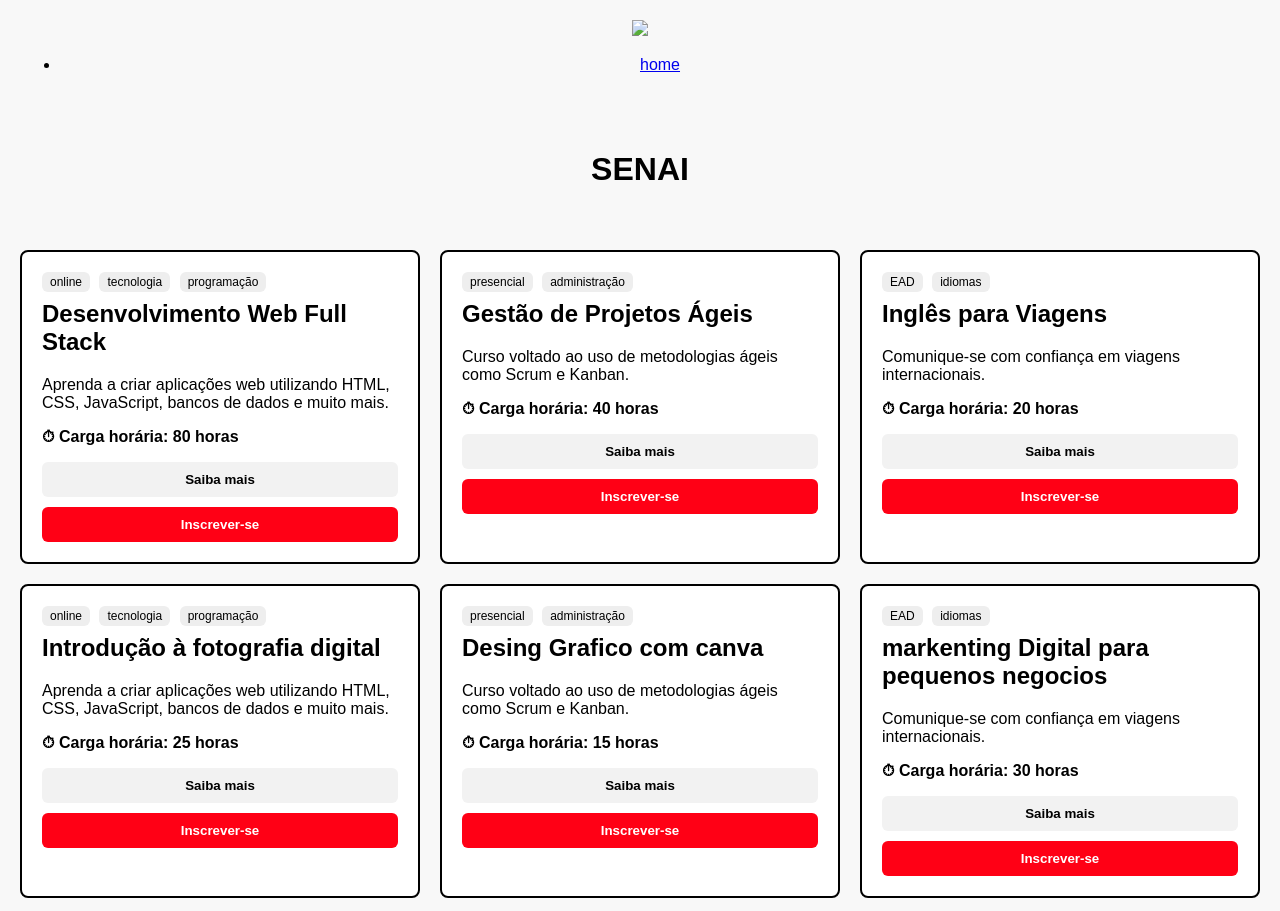
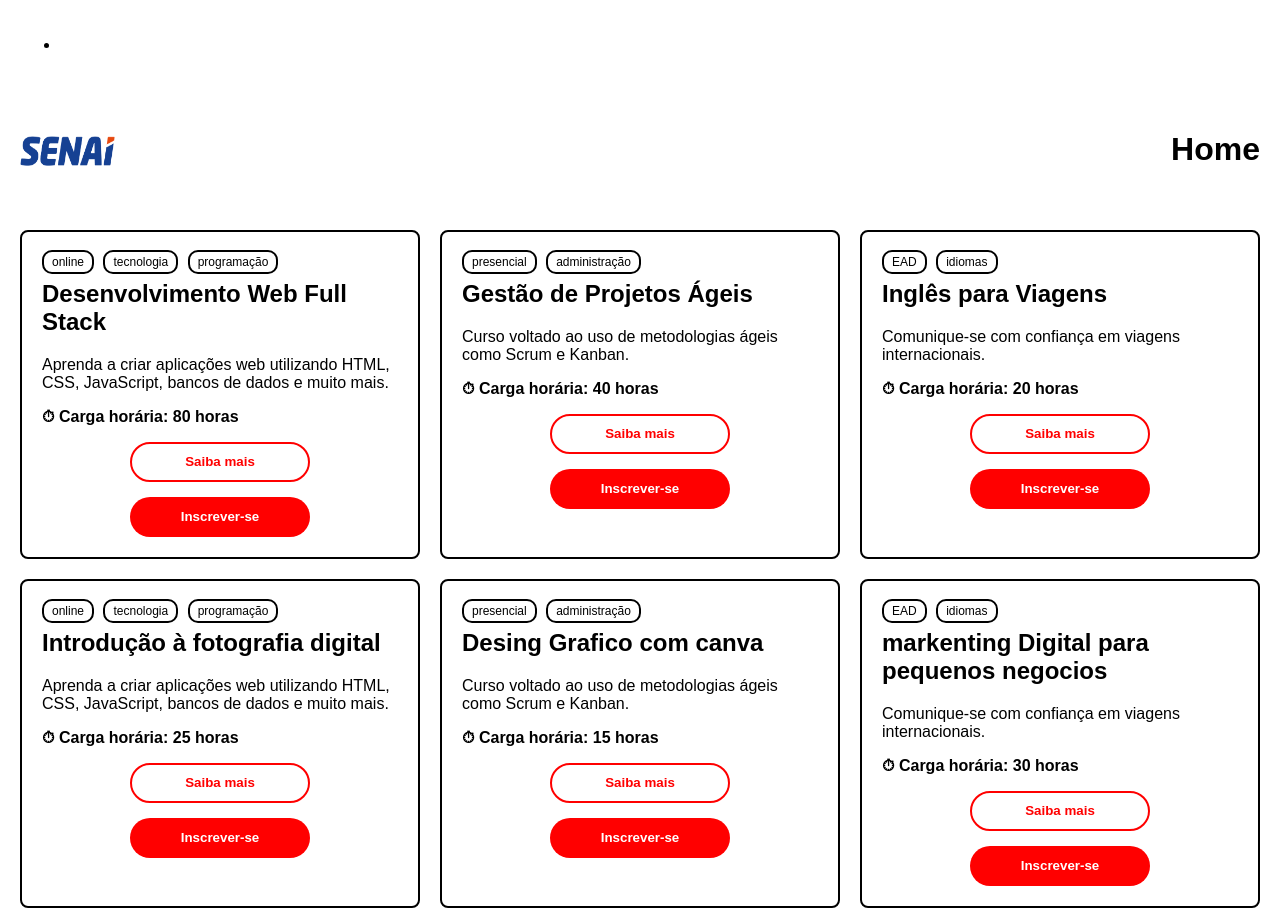
Before and after one commit to jzaire2010/atividade-curso, a plain HTML site: page index.html in a window 1280 px wide. Shown: the top 911 px of the page. Drawn offline with Linux system fonts and the light colour scheme.

Commit message:
subindo atividade

```diff
--- a/index.html
+++ b/index.html
@@ -10,11 +10,11 @@
     <header>
         <nav>
             <div>
-<img class="logo" src="./assents/logo-senai.pdf">
+<img class="logo" src="./assents/logo-senai.png">
         </div>
         <ul>
             <li>
-                <a href="#">home</a>
+                <a href="#"></a>
             </li>
         </ul>
     </nav>
@@ -30,7 +30,7 @@
 <body>
 
 <header>
-    <h1>SENAI</h1>
+    <h1>Home</h1>
 </header>
 
 <section class="container">
--- a/style.css
+++ b/style.css
@@ -1,15 +1,15 @@
 body {
     font-family: Arial, sans-serif;
-    background-color: #f8f8f8;
+    background-color: #ffffff;
     margin: 0;
     padding: 0;
 }
 
 header {
-    text-align: center;
+    text-align: right;
     padding: 20px;
+    color: rgb(0, 0, 0);
 }
-
 .container {
     display: grid;
     grid-template-columns: repeat(3, 1fr);
@@ -20,16 +20,20 @@
 .card {
     background: white;
     border: 2px solid #000000;
+    margin: 0 auto;
     padding: 20px;
     border-radius: 8px;
 }
 
 .tag {
-    background: #eee;
+
+    background: #ffffff;
     padding: 3px 8px;
-    border-radius: 6px;
+    border-radius: 10px;
     font-size: 12px;
     margin-right: 5px;
+    border: 2px solid #000000
+
 }
 
 h2 {
@@ -49,10 +53,31 @@
 }
 
 .btn-info {
-    background: #f2f2f2;
+    width: 180px;
+    height:40px;
+    margin: 0 auto;
+    border-radius: 40px;
+    background: #ffffff;
+    color: #ff0000;
+    border: 2px solid rgb(255, 0, 0)
+
 }
 
 .btn-inscrever {
-    background: #ff0015;
+    width: 180px;
+    height:40px;
+    margin: 0 auto;
+    margin-top: 15px;
+    background: #ff0000;
     color: white;
+    border-radius: 40px;
 }
+
+.logo {
+    height: 30px;
+    width: 95px;
+    display: block;
+    margin-top: 100px;
+    position: absolute;
+
+}
```
Also changed, not shown: assents/logo-senai.png (added), 1 other file.
